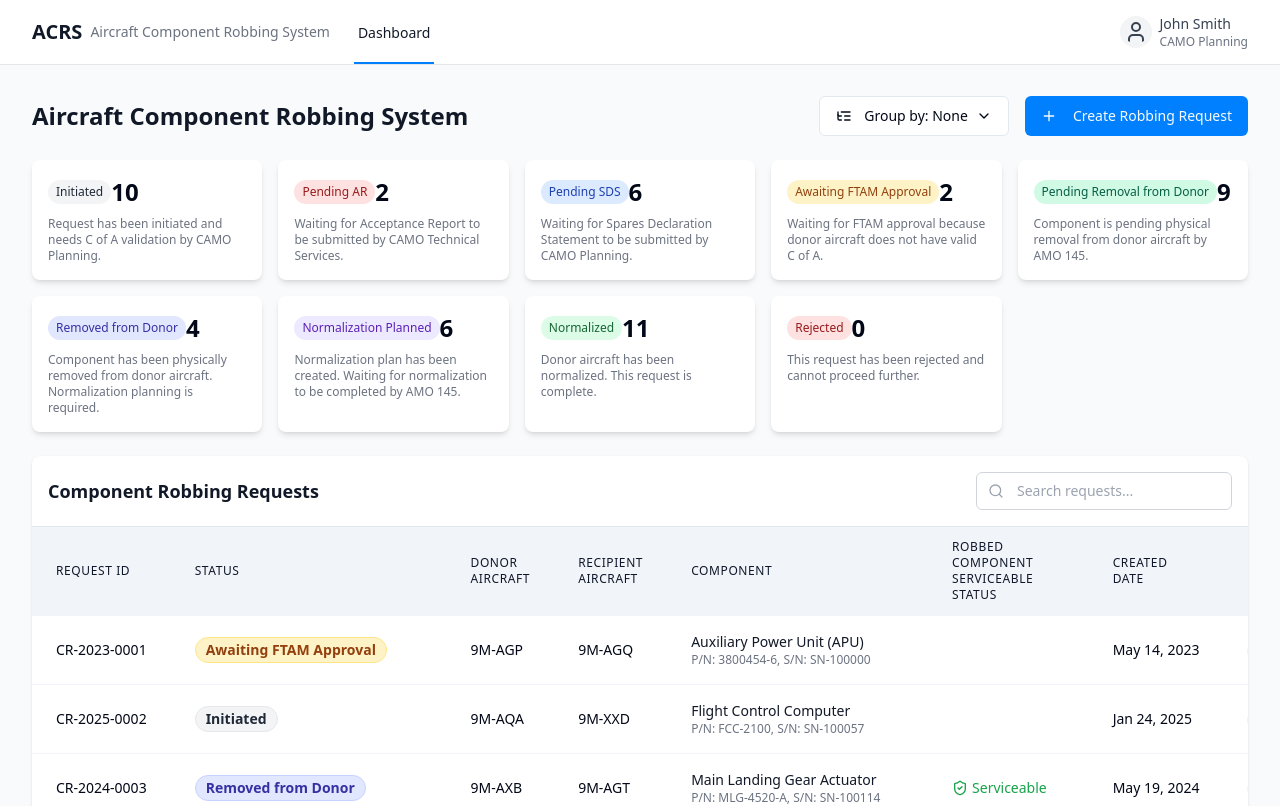
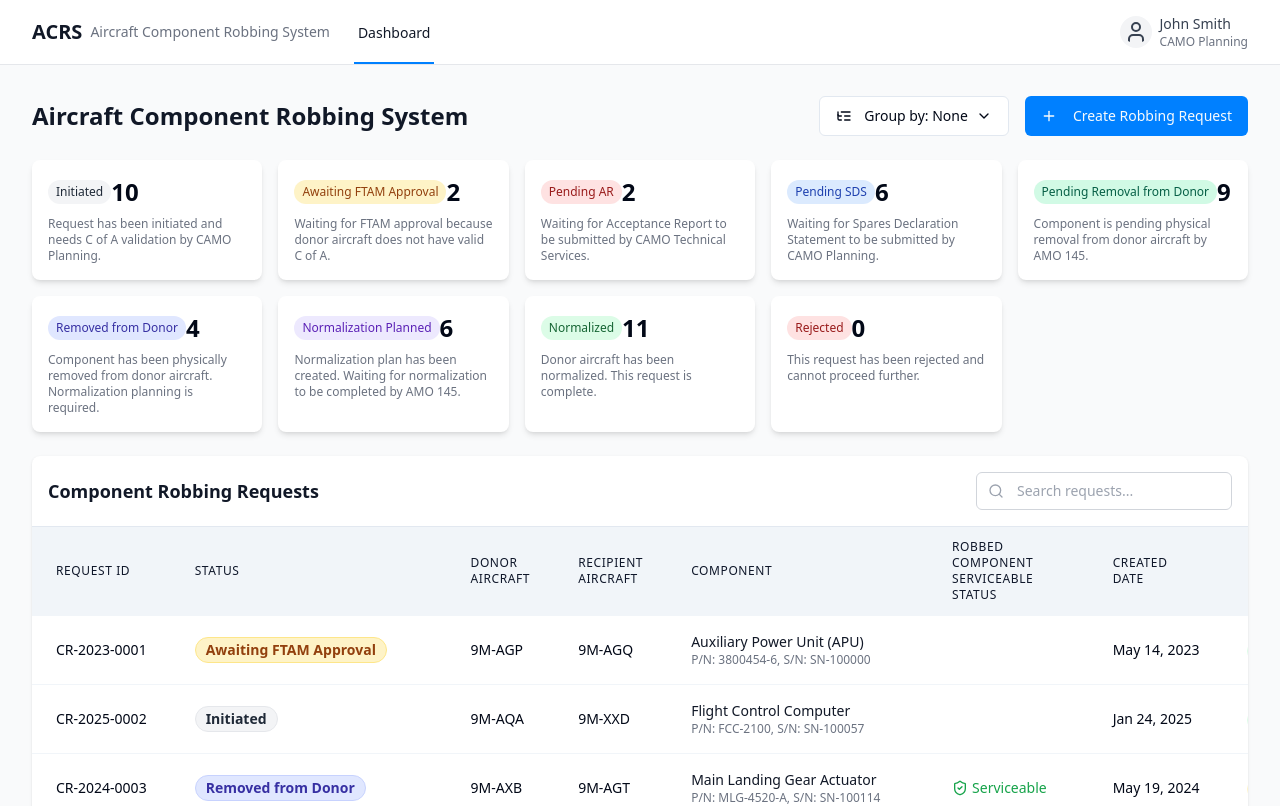
Before and after one commit to naznaj/aircraft-component-tracker, a React (Vite) app: page /dashboard in a window 1280 px wide. Shown: the top 806 px of the page. Built offline with nearby package versions, Linux system fonts and the light colour scheme.

Commit message:
Reorder status scorecards
Reorder the status scorecards to display "Awaiting FTAM Approval" before "Pending AR".

```diff
--- a/src/components/StatusScorecard.tsx
+++ b/src/components/StatusScorecard.tsx
@@ -45,12 +45,12 @@ export function StatusScorecards({ statusCounts, activeStatuses, onStatusClick }
     onStatusClick(status);
   };
 
-  // Custom ordering of the statuses with "Pending AR" before "Pending SDS"
+  // Custom ordering of the statuses with "Awaiting FTAM Approval" before "Pending AR"
   const orderedStatuses: RobbingStatus[] = [
     'Initiated',
+    'Awaiting FTAM Approval',
     'Pending AR',
     'Pending SDS',
-    'Awaiting FTAM Approval',
     'Pending Removal from Donor',
     'Removed from Donor',
     'Normalization Planned',
```
